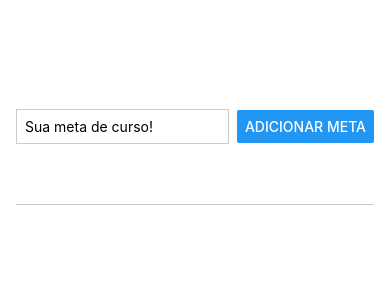
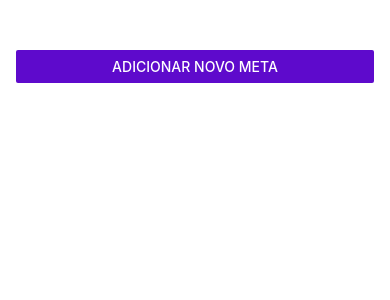
Before and after one commit to MatheusRyuki/React-Native-Metas-Cursos, a React Native app: screen / in a window 390 px wide. Shown: the top 300 px of the page. Built offline with nearby package versions, Linux system fonts and the light colour scheme.

Commit message:
adicionado modal

```diff
--- a/App.js
+++ b/App.js
@@ -31,7 +31,12 @@
 
   return (
     <View style={styles.appContainer}>
-      <GoalInput onAddGoal={addGoalHandler} />
+      <Button
+        title="Adicionar novo Meta"
+        color="#5e0acc"
+        onPress={startAddGoalHandler}
+      />
+      <GoalInput onAddGoal={addGoalHandler} visible={modalisVisible} />
       <View style={styles.goalsContainer}>
         <FlatList
           data={courseGoals}
--- a/components/GoalInput.js
+++ b/components/GoalInput.js
@@ -1,4 +1,4 @@
-import { View, Button, TextInput, StyleSheet } from "react-native";
+import { View, Button, TextInput, StyleSheet, Modal } from "react-native";
 import { useState } from "react";
 
 const GoalInput = (props) => {
@@ -14,6 +14,7 @@
   };
 
   return (
+    <Modal visible={props.visible} animationType="slide">
       <View style={styles.inputContainer}>
         <TextInput
           placeholder="Sua meta de curso!"
@@ -23,6 +24,7 @@
         />
         <Button title="Adicionar Meta" onPress={addGoalHandler} />
       </View>
+    </Modal>
   );
 };
 
```
Lines whose indentation alone changed are shown as unchanged.
